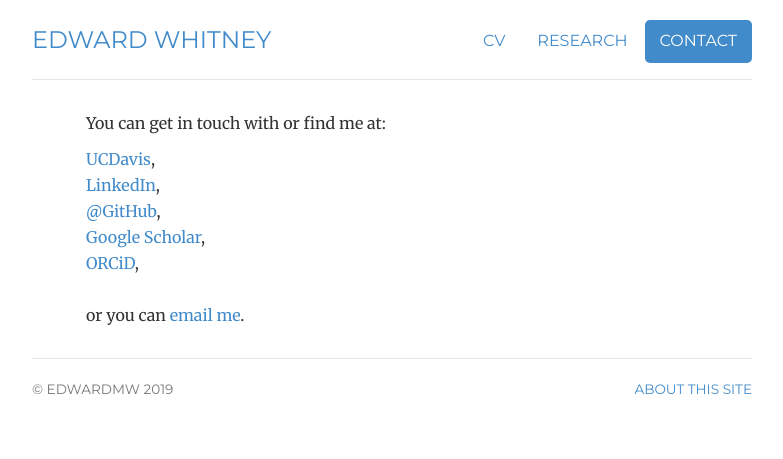
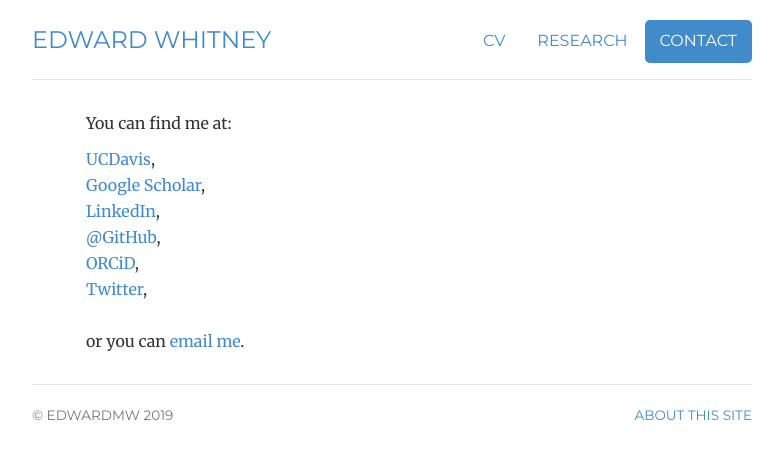
Before and after one commit to edwardmw/edwardmwhitney, a Jekyll site: the page built from contact/index.html, in a window 1280 px wide. Shown: the top 459 px of the page, without its empty margins (248-1031 px from the left). Built offline with Jekyll 4.4.1, drawn with Linux system fonts in a browser that asks for light colours.

Commit message:
Update index.html

```diff
--- a/contact/index.html
+++ b/contact/index.html
@@ -9,14 +9,15 @@ description: Contact information for Edward Whitney, a PhD Student, Development
 ---
 <div class="contact">
 
-	<p>You can get in touch with or find me at:</p>
+	<p>You can find me at:</p>
 
 	<ul class="list-unstyled">
 	<li><a href="http://are.ucdavis.edu/people/grad-students/phd/edward-whitney/" target="_blank">UCDavis</a>,</li>
+	<li><a href="https://scholar.google.com/citations?hl=en&user=QrQ8bUkAAAAJ&view_op=list_works&sortby=pubdate" target="_blank">Google Scholar</a>,</li>
 	<li><a href="http://linkedin.com/in/edwardmwhitney/" target="_blank">LinkedIn</a>,</li>
 	<li><a href="http://github.com/edwardmw" target="_blank">@GitHub</a>,</li>
-	<li><a href="https://scholar.google.com/citations?hl=en&user=QrQ8bUkAAAAJ&view_op=list_works&sortby=pubdate" target="_blank">Google Scholar</a>,</li>
 	<li><a href="http://orcid.org/0000-0002-4633-0844" target="_blank">ORCiD</a>,</li>
+	<li><a href="https://twitter.com/edwardmw_ucd" target="_blank">Twitter</a>,</li>
 	<li><br><p>or you can <a href="mailto:emwhitney@ucdavis.edu" target="_blank">email me</a>.</p></li>
 	</ul>
 
```
